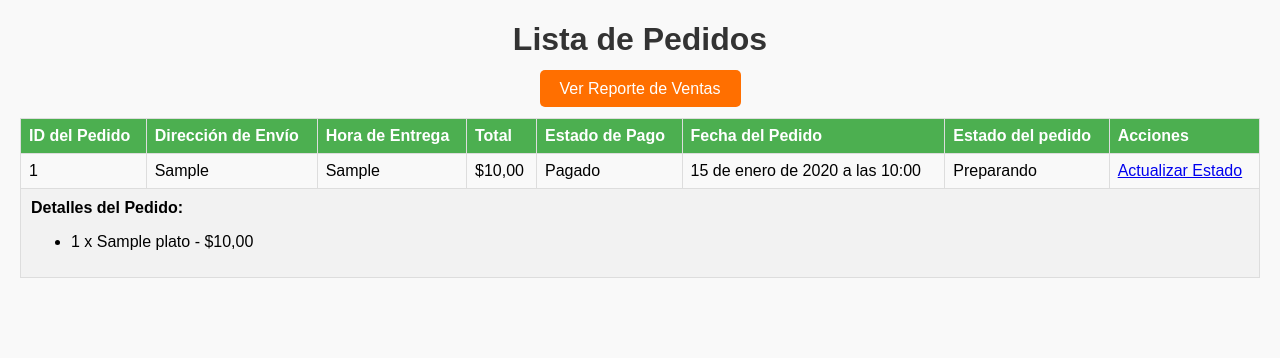
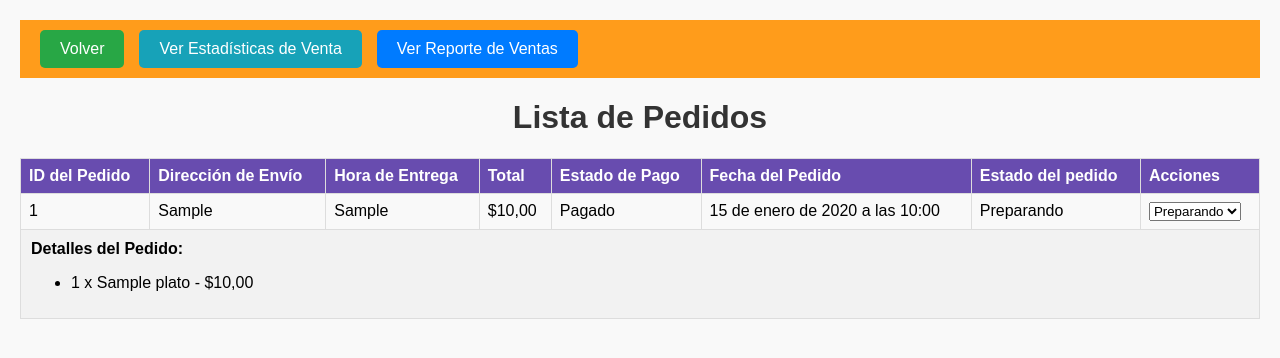
Before and after one commit to daigopez/GRUPO1_F, a Django app: page /lista-pedidos/ in a window 1280 px wide. Shown: the top 358 px of the page. Run offline with Django 5.2, Linux system fonts and the light colour scheme; a user stored in the database is signed in; tables that the repository leaves empty hold one stand-in row (values such as "Sample post").

Commit message:
Estadistica_reporte
se incorpora las estadisticas y el reporte de ventas dentro del listado de platos

```diff
--- a/comercio/templates/comercio/lista_pedidos.html
+++ b/comercio/templates/comercio/lista_pedidos.html
@@ -14,6 +14,45 @@
             text-align: center;
             color: #333;
         }
+        .navbar {
+            background-color: #ff9c1b;
+            overflow: hidden;
+            padding: 10px 20px; /* Aumentar el padding lateral del navbar */
+            display: flex;
+            align-items: center;
+        }
+        .navbar .btn-primary {
+            background-color: #007bff; /* Color azul eléctrico */
+            color: white;
+            padding: 10px 20px;
+            border-radius: 5px;
+            text-decoration: none;
+            margin-left: 15px; /* Aumentar el margen izquierdo */
+        }
+        .navbar .btn-primary:hover {
+            background-color: #0056b3; /* Color azul eléctrico más oscuro al pasar el mouse */
+        }
+        .navbar .btn-volver {
+            background-color: #28a745; /* Color del botón "Volver" */
+            color: white;
+            padding: 10px 20px;
+            border-radius: 5px;
+            text-decoration: none;
+        }
+        .navbar .btn-volver:hover {
+            background-color: #218838; /* Color del botón "Volver" al pasar el mouse */
+        }
+        .navbar .btn-estadisticas {
+            background-color: #17a2b8; /* Color del botón "Ver Estadísticas de Venta" */
+            color: white;
+            padding: 10px 20px;
+            border-radius: 5px;
+            text-decoration: none;
+            margin-left: 15px; /* Margen para separación */
+        }
+        .navbar .btn-estadisticas:hover {
+            background-color: #138496; /* Color más oscuro al pasar el mouse */
+        }
         table {
             width: 100%;
             border-collapse: collapse;
@@ -25,7 +64,7 @@
             text-align: left;
         }
         th {
-            background-color: #4CAF50;
+            background-color: #684caf;
             color: white;
         }
         tr:nth-child(even) {
@@ -58,11 +97,17 @@
         }
     </style>
 </head>
+
 <body>
+    <div class="navbar">
+        <a href="{% url 'iniciada' %}" class="btn-volver">Volver</a>
+        {% if user.is_staff %}
+        <a href="{% url 'graficos' %}" class="btn-estadisticas">Ver Estadísticas de Venta</a>
+        {% endif %}
+        <a href="{% url 'reporte_ventas' %}" class="btn-primary">Ver Reporte de Ventas</a>
+    </div>
+
     <h1>Lista de Pedidos</h1>
-    <div style="text-align: center; margin-bottom: 20px;">
-        <a href="{% url 'reporte_ventas' %}" class="btn-primary" style="background-color: #ff6f00; color: white; padding: 10px 20px; border-radius: 5px; text-decoration: none;">Ver Reporte de Ventas</a>
-    </div>
     <table>
         <thead>
             <tr>
@@ -87,7 +132,14 @@
                 <td data-label="Fecha del Pedido">{{ pedido_info.pedido.fecha_pedido }}</td>
                 <td data-label="Estado del pedido">{{ pedido_info.pedido.estado }}</td>
                 <td data-label="Acciones">
-                    <a href="{% url 'actualizar_estado_pedido' pedido_info.pedido.id %}">Actualizar Estado</a>
+                    <form method="POST" action="{% url 'actualizar_estado_pedido' pedido_info.pedido.id %}" style="display: inline;">
+                        {% csrf_token %}
+                        <select name="estado" onchange="this.form.submit()" required>
+                            <option value="Preparando" {% if pedido_info.pedido.estado == 'Preparando' %}selected{% endif %}>Preparando</option>
+                            <option value="En entrega" {% if pedido_info.pedido.estado == 'En entrega' %}selected{% endif %}>En entrega</option>
+                            <option value="Entregado" {% if pedido_info.pedido.estado == 'Entregado' %}selected{% endif %}>Entregado</option>
+                        </select>
+                    </form>
                 </td>
             </tr>
             <tr>
--- a/comercio/views.py
+++ b/comercio/views.py
@@ -359,20 +359,25 @@ def lista_pedidos(request):
 
 #### Estado de pedidos:
 
+from django.shortcuts import get_object_or_404, redirect
+from django.contrib import messages
+from django.views.decorators.http import require_POST
+from .models import Pedido
 @login_required
 @user_passes_test(es_administrador)
+@require_POST
 def actualizar_estado_pedido(request, pedido_id):
     pedido = get_object_or_404(Pedido, id=pedido_id)
-    if request.method == 'POST':
-        form = EstadoPedidoForm(request.POST, instance=pedido)
-        if form.is_valid():
-            form.save()
-            messages.success(request, 'Estado del pedido actualizado con éxito.')
-            return redirect('lista_pedidos')
+    nuevo_estado = request.POST.get('estado')
+
+    if nuevo_estado in ['Preparando', 'En entrega', 'Entregado']:
+        pedido.estado = nuevo_estado
+        pedido.save()
+        messages.success(request, 'Estado del pedido actualizado.')
     else:
-        form = EstadoPedidoForm(instance=pedido)
+        messages.error(request, 'Estado no válido.')
 
-    return render(request, 'comercio/actualizar_estado_pedido.html', {'form': form, 'pedido': pedido})
+    return redirect('lista_pedidos')  # Redirige de vuelta a la lista de pedidos
 
 ###### Vista pedidos por usuario:
 from django.shortcuts import render, get_object_or_404
```
Also changed, not shown: comercio/templates/graficos.html (+28 -1 lines), comercio/templates/index.html (+0 -9 lines).
